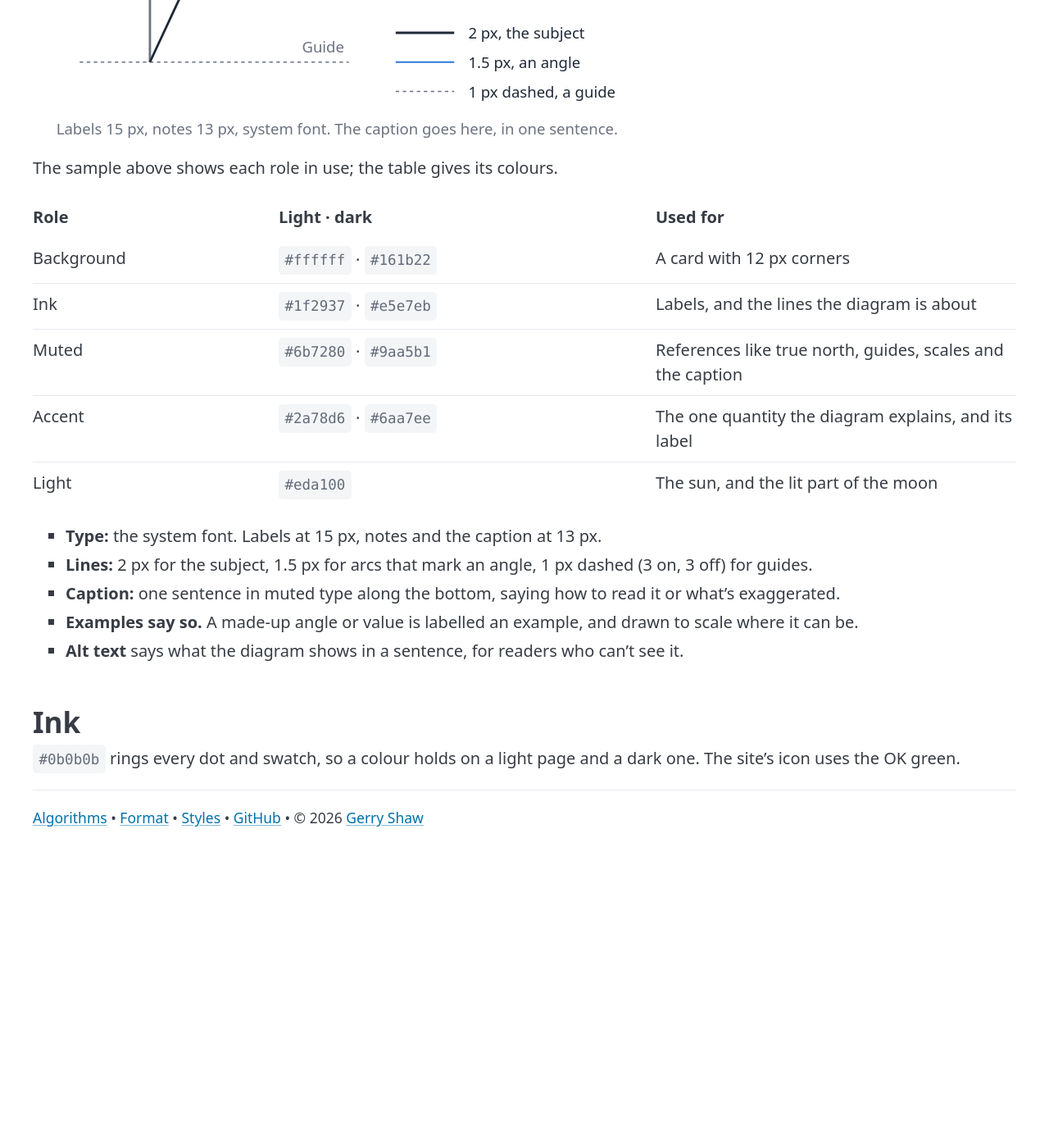
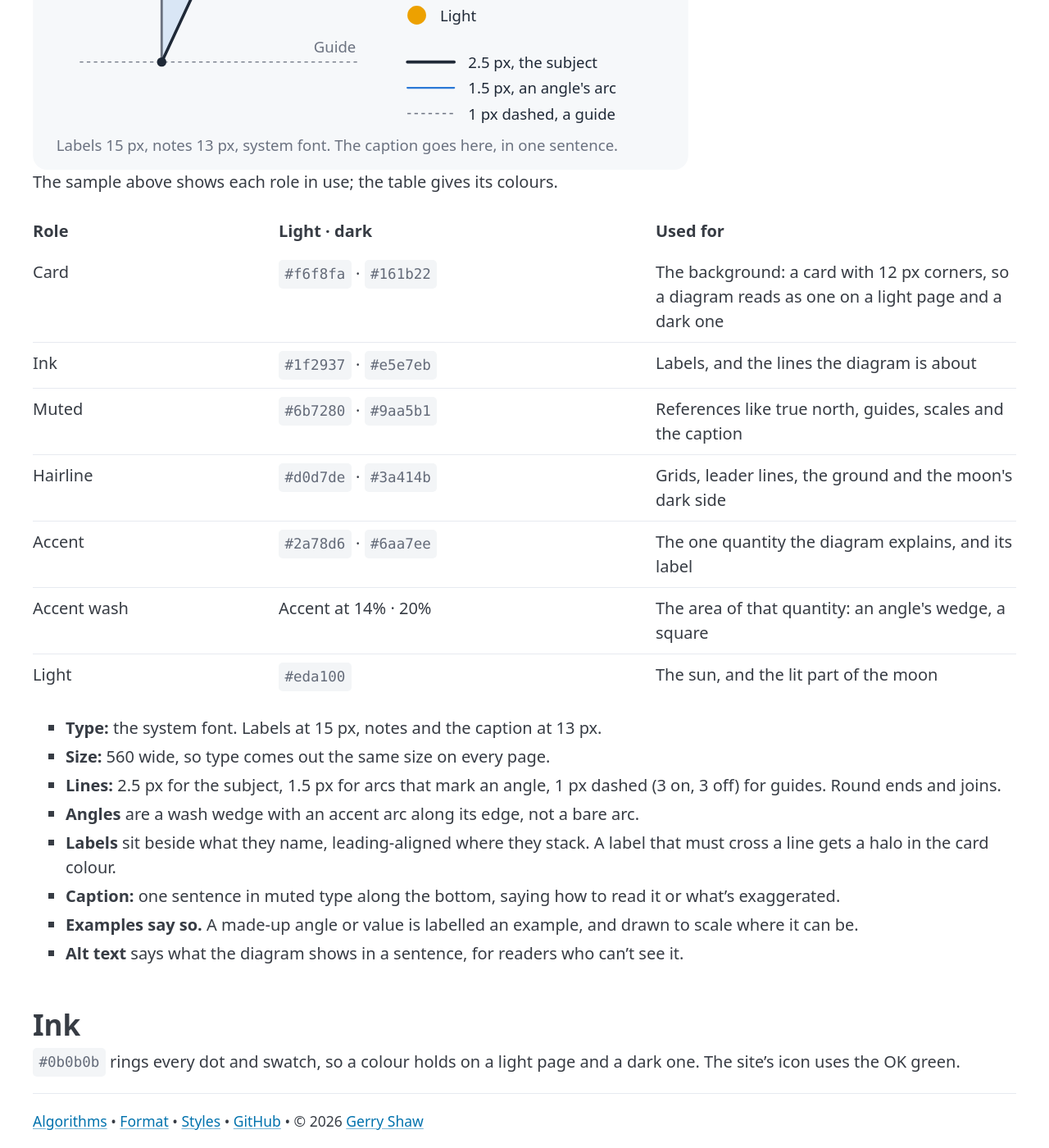
Before and after one commit to gshaw/algorithms, a Jekyll site: the page built from styles.md, in a window 1280 px wide and 1400 px high, scrolled down 1309 px. Shown: the whole window at 82% size. Built offline with Jekyll 4.4.1, drawn with Linux system fonts in a browser that asks for light colours; before the commit the page ends 2340 px from its top, so only the background shows below that.

Commit message:
Diagrams redrawn: soft card, angles as wedges, one width, labels beside what they name (#24)
Co-authored-by: Claude Opus 5.5 (1M context) <noreply@anthropic.com>

```diff
--- a/styles.md
+++ b/styles.md
@@ -40,7 +40,7 @@ One colour per item, in this order, for lines and marks that are told apart rath
 
 A diagram goes on a page only where it explains something words don't. Every diagram is a hand-written SVG in `assets/diagrams/`, with the same parts and colours, and its own light and dark versions through `prefers-color-scheme`. A page embeds one with `<object>`, not `<img>`: Safari ignores the dark version inside an `<img>`.
 
-<figure class="diagram"><object type="image/svg+xml" data="/assets/diagrams/style-guide.svg" role="img" aria-label="A sample diagram: a muted reference arrow, an ink subject arrow, the accent angle between them, a sun in the light colour, a dashed guide, and a key of each colour role, line weight and type size">A sample diagram: a muted reference arrow, an ink subject arrow, the accent angle between them, a sun in the light colour, a dashed guide, and a key of each colour role, line weight and type size</object></figure>
+<figure class="diagram"><object type="image/svg+xml" data="/assets/diagrams/style-guide.svg" role="img" aria-label="A sample diagram: a muted reference arrow, an ink subject arrow, the angle between them as a pale blue wedge with an accent arc, a sun in the light colour, a dashed guide, and a key of each colour role and line weight">A sample diagram: a muted reference arrow, an ink subject arrow, the angle between them as a pale blue wedge with an accent arc, a sun in the light colour, a dashed guide, and a key of each colour role and line weight</object></figure>
 
 The sample above shows each role in use; the table gives its colours.
 
@@ -48,17 +48,22 @@ The sample above shows each role in use; the table gives its colours.
   <table>
     <thead><tr><th>Role</th><th>Light · dark</th><th>Used for</th></tr></thead>
     <tbody>
-      <tr><td>Background</td><td><code>#ffffff</code> · <code>#161b22</code></td><td>A card with 12 px corners</td></tr>
+      <tr><td>Card</td><td><code>#f6f8fa</code> · <code>#161b22</code></td><td>The background: a card with 12 px corners, so a diagram reads as one on a light page and a dark one</td></tr>
       <tr><td>Ink</td><td><code>#1f2937</code> · <code>#e5e7eb</code></td><td>Labels, and the lines the diagram is about</td></tr>
       <tr><td>Muted</td><td><code>#6b7280</code> · <code>#9aa5b1</code></td><td>References like true north, guides, scales and the caption</td></tr>
+      <tr><td>Hairline</td><td><code>#d0d7de</code> · <code>#3a414b</code></td><td>Grids, leader lines, the ground and the moon's dark side</td></tr>
       <tr><td>Accent</td><td><code>#2a78d6</code> · <code>#6aa7ee</code></td><td>The one quantity the diagram explains, and its label</td></tr>
+      <tr><td>Accent wash</td><td>Accent at 14% · 20%</td><td>The area of that quantity: an angle's wedge, a square</td></tr>
       <tr><td>Light</td><td><code>#eda100</code></td><td>The sun, and the lit part of the moon</td></tr>
     </tbody>
   </table>
 </div>
 
 - **Type:** the system font. Labels at 15 px, notes and the caption at 13 px.
-- **Lines:** 2 px for the subject, 1.5 px for arcs that mark an angle, 1 px dashed (3 on, 3 off) for guides.
+- **Size:** 560 wide, so type comes out the same size on every page.
+- **Lines:** 2.5 px for the subject, 1.5 px for arcs that mark an angle, 1 px dashed (3 on, 3 off) for guides. Round ends and joins.
+- **Angles** are a wash wedge with an accent arc along its edge, not a bare arc.
+- **Labels** sit beside what they name, leading-aligned where they stack. A label that must cross a line gets a halo in the card colour.
 - **Caption:** one sentence in muted type along the bottom, saying how to read it or what's exaggerated.
 - **Examples say so.** A made-up angle or value is labelled an example, and drawn to scale where it can be.
 - **Alt text** says what the diagram shows in a sentence, for readers who can't see it.
```
Also changed, not shown: moon/index.md (+1 -1 lines), assets/diagrams/azimuth-altitude.svg, assets/diagrams/declination.svg, assets/diagrams/mgrs-truncation.svg, assets/diagrams/moon-phases.svg, assets/diagrams/style-guide.svg, assets/diagrams/three-norths.svg, assets/diagrams/twilight.svg.
